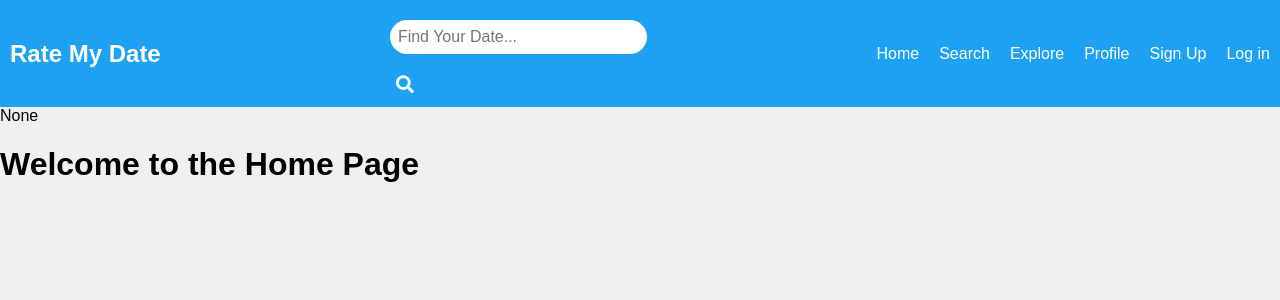
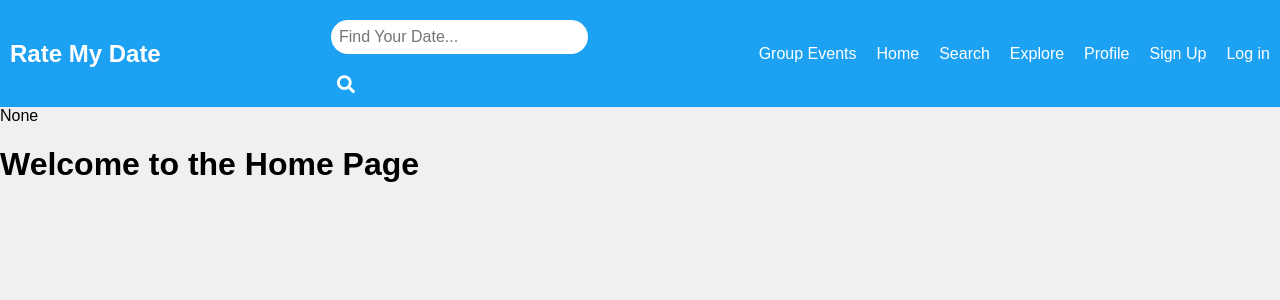
Before and after one commit to princejunior/rate-my-date-fb, a Django app: page / in a window 1280 px wide. Shown: the top 300 px of the page. Run offline with Django 5.2, Linux system fonts and the light colour scheme.

Commit message:
created group events

```diff
--- a/rmd/rmd_web/templates/master.html
+++ b/rmd/rmd_web/templates/master.html
@@ -325,6 +325,7 @@
             </form>
         </div>
         <div class="navbar-links">
+            <a href="/group_events">Group Events</a>
             <a href="/">Home</a>
             {% comment %} <a href="{% url 'search' %}">Search</a> {% endcomment %}
             <a href="/search">Search</a>
--- a/rmd/rmd_web/urls.py
+++ b/rmd/rmd_web/urls.py
@@ -32,4 +32,8 @@ urlpatterns = [
     path('accounts/signup/google/', views.google_signup, name='google_signup'),
     # path('accounts/profile/', views.profile, name="profile"),
     # path('accounts/other/', views.other, name="other"),
+
+    # GROUP EVENTS
+    path('group_events/', views.group_events, name='group_events'),
+
 ]
--- a/rmd/rmd_web/views.py
+++ b/rmd/rmd_web/views.py
@@ -402,3 +402,7 @@ def home(request):
         }
         # You can now use user_id in your template or perform other actions
         return render(request, 'pages/home.html', context=context)
+
+
+def group_events(request):
+    return render(request, 'pages/group_events.html')
```
Also changed, not shown: rmd/rmd_web/templates/pages/group_events.html (added, +10 -0 lines).
